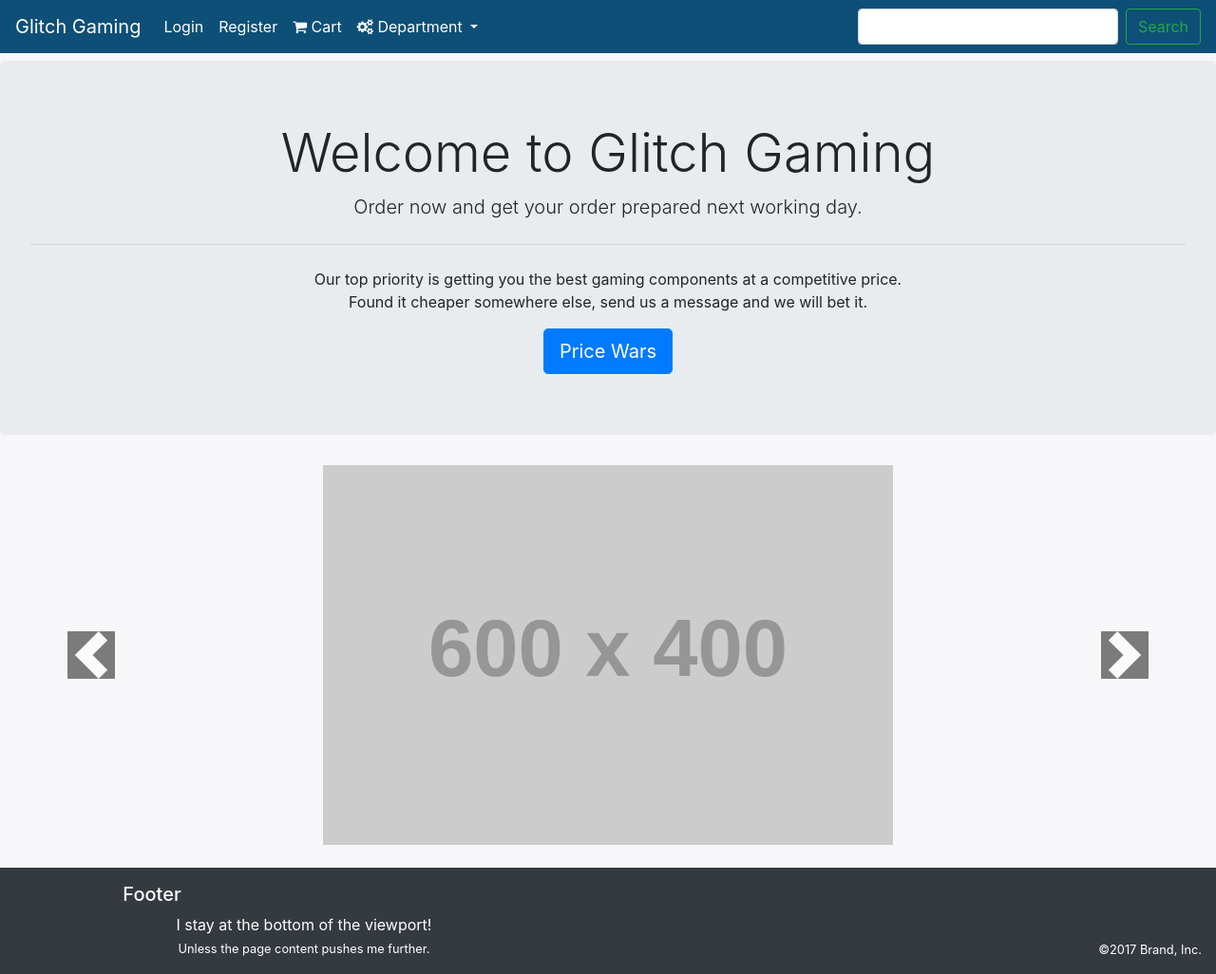
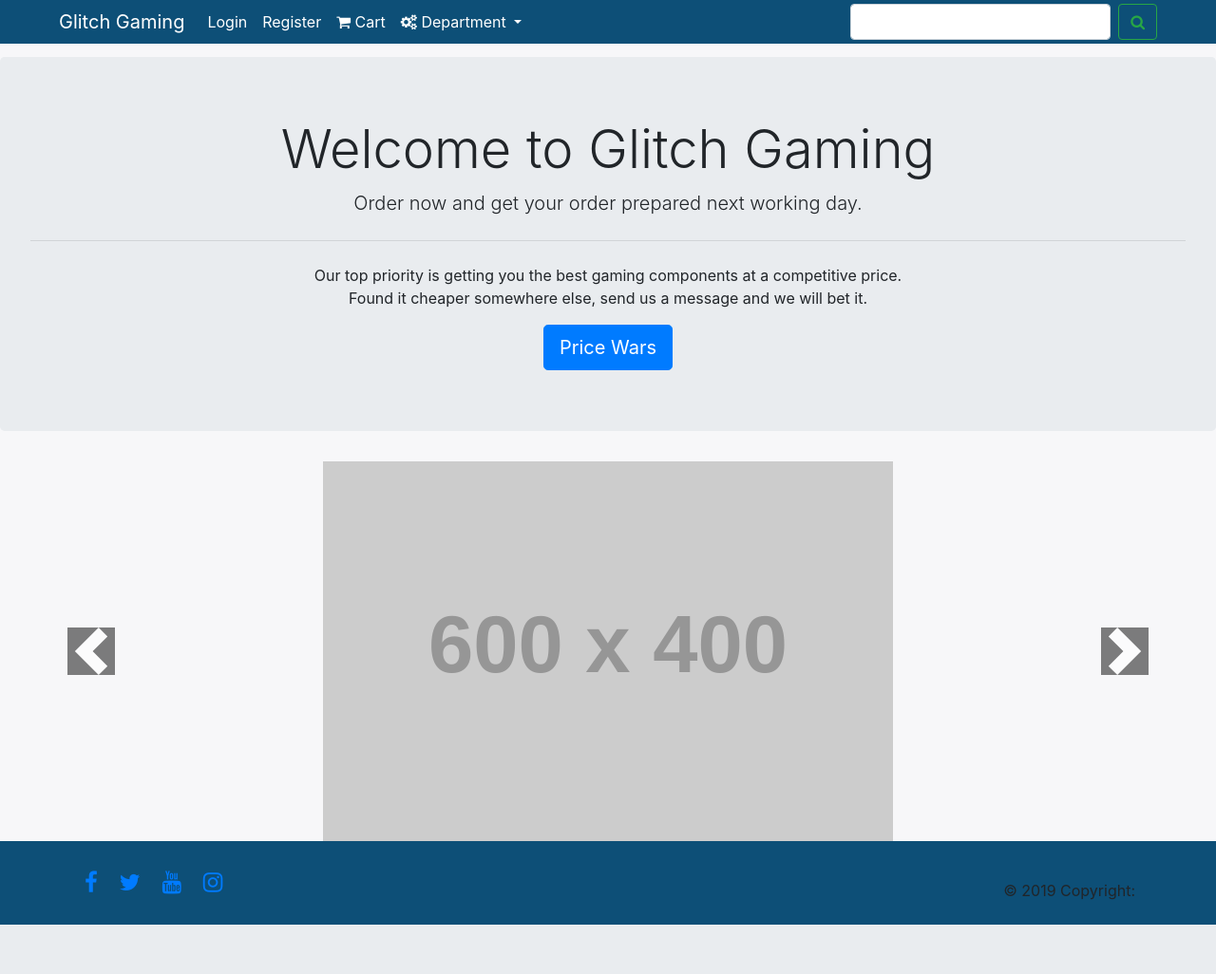
Before and after one commit to CaseyScott/Gaming-hardware-Django-milestone, a Django app: page / in a window 1280 px wide. Shown: the whole page at 95% size. After the commit the page ends 974 px from the top, so only its background shows below. Run offline with Django 3.2, Linux system fonts and the light colour scheme; grey boxes labelled with a size stand in for pictures from a placeholder-image service; some libraries are stand-ins or nearby versions.

Commit message:
footer working on shop page.

```diff
--- a/static/css/styles.css
+++ b/static/css/styles.css
@@ -1,5 +1,7 @@
 /* Sticky footer styles
 -------------------------------------------------- */
+
+
 /* #page-container {
     position: relative;
     background-color: #f7f7f9;
@@ -16,17 +18,31 @@
     display: block;
 } */
 
+.list-unstyled {
+    font-size: 1.5rem;
+}
+
 /*----------------------------------------------------------------Sticky footer */
-html, body {
-    height: 100%;
+html,
+body {
+    height: 100vh;
     margin: 0;
     background-color: #f7f7f9;
+    margin-top: 30px;
 }
 
 
 /* nav bar */
 .navbar {
     background-color: #0d4f77;
+}
+
+.fixed-top {
+    padding: 3px 12px;
+}
+
+.navbar-brand {
+    margin-left: 50px;
 }
 
 .navbar-brand,
@@ -39,6 +55,18 @@ html, body {
     border: 1px solid #000;
 }
 
+/*search bar */
+.search-bar {
+    margin-right: 50px;
+}
+
+.form-control {
+    width: 83%;
+}
+
+.navbar-toggler {
+margin-right: 40px;
+}
 
 /* nav bar */
 
@@ -99,14 +127,13 @@ caption p {
     margin: auto;
 }
 
-.container{
-    position: absolute;
+.container {
     padding-top: 1em;
 }
 
 /* home page carousel */
 .carousel-control-next-icon,
-.carousel-control-prev-icon  {
+.carousel-control-prev-icon {
     background-color: black;
     width: 50px;
     height: 50px;
@@ -121,10 +148,11 @@ caption p {
     font-size: 25px;
     font-weight: 700;
     line-height: 30px;
-    padding: 0 2px
-    ;min-width: 35px;
+    padding: 0 2px;
+    min-width: 35px;
     text-align: center;
 }
+
 .qty .plus {
     cursor: pointer;
     display: inline-block;
@@ -132,10 +160,11 @@ caption p {
     color: white;
     width: 30px;
     height: 30px;
-    font: 30px/1 Arial,sans-serif;
+    font: 30px/1 Arial, sans-serif;
     text-align: center;
     border-radius: 50%;
-    }
+}
+
 .qty .minus {
     cursor: pointer;
     display: inline-block;
@@ -143,35 +172,42 @@ caption p {
     color: white;
     width: 30px;
     height: 30px;
-    font: 30px/1 Arial,sans-serif;
+    font: 30px/1 Arial, sans-serif;
     text-align: center;
     border-radius: 50%;
     background-clip: padding-box;
 }
+
 div {
     text-align: center;
 }
-.minus:hover{
+
+.minus:hover {
     background-color: #717fe0 !important;
 }
-.plus:hover{
+
+.plus:hover {
     background-color: #717fe0 !important;
 }
+
 /*Prevent text selection*/
-span{
+span {
     -webkit-user-select: none;
     -moz-user-select: none;
     -ms-user-select: none;
 }
-input{
+
+input {
     border: 0;
     width: 2%;
 }
+
 nput::-webkit-outer-spin-button,
 input::-webkit-inner-spin-button {
     -webkit-appearance: none;
     margin: 0;
 }
-input:disabled{
-    background-color:white;
+
+input:disabled {
+    background-color: white;
 }
--- a/templates/base.html
+++ b/templates/base.html
@@ -22,7 +22,7 @@
     <div class="bg-color">
 
         <!--Navbar-->
-        <nav class="navbar navbar-expand-lg">
+        <nav class="navbar navbar-expand-lg fixed-top">
 
             <!-- Navbar brand -->
             <a class="navbar-brand" href="{% url 'index' %}">Glitch Gaming</a>
@@ -32,10 +32,10 @@
             </button>
 
             <!-- Collapsible content -->
-            <div class="collapse navbar-collapse" id="navbarSupportedContent">
-                <ul class="navbar-nav mr-auto">
+            <div class="navbar-collapse collapse" id="navbarSupportedContent">
+                <ul class="navbar-nav d-flex justify-content-end">
+
                     {% if user.is_authenticated %}
-
                     <!-- Dropdown -->
                     <li class="nav-item dropdown">
                         <a class="nav-link dropdown-toggle" href="#" id="navbarDropdown" role="button"
@@ -88,15 +88,17 @@
                             <a class="dropdown-item" href="#">Need help choosing</a>
                         </div>
                     </li>
-            </div>
-            </ul>
 
-            <!-- Search Bar -->
-            <div class="search-bar">
-                <form action="{% url 'search' %}" method="get" class="form-inline my-2 my-lg-0">
-                    <input class="form-control mr-sm-2" type="text" name="q" aria-label="Search">
-                    <button class="btn btn-outline-success my-2 my-sm-0" type="submit">Search</button>
-                </form>
+                </ul>
+
+                <!-- Search Bar -->
+                <div class="search-bar ml-auto">
+                    <form action="{% url 'search' %}" method="get" class="form-inline my-2 my-lg-0">
+                        <input class="form-control mr-sm-2" type="text" name="q" aria-label="Search">
+                        <button class="btn btn-outline-success my-2 my-sm-0" type="submit"><i
+                                class="fa fa-search"></i></button>
+                    </form>
+                </div>
             </div>
         </nav>
 
@@ -117,29 +119,28 @@
         {% block content %}
         {% endblock %}
     </div>
-
-
     <!-- End of page container -->
 
-    <!-- Footer -->
-    <footer class="bg-dark text-white mt-4" id="footer">
-        <div class="container-fluid py-3">
-            <div class="row">
-                <div class="col-md-3">
-                    <h5>Footer</h5>
-                </div>
-                <div class="col-md-3"></div>
-                <div class="col-md-3"></div>
-                <div class="col-md-3"></div>
-            </div>
-            <div class="row">
-                <div class="col-md-6">I stay at the bottom of the viewport! <span class="small"><br>Unless the page
-                        content pushes me further.</span></div>
-                <div class="col-md-3"></div>
-                <div class="col-md-3 text-right small align-self-end">©2017 Brand, Inc.</div>
+    <!--- Footer --->
+    <div class="navbar">
+        <div class="container" id="footer">
+            <ul class="list-unstyled list-inline text-center">
+                <li class="list-inline-item"><a class="btn-floating mx-1" href="#" target="_blank"><i
+                            class="fa fa-facebook-f"></i></a></li>
+                <li class="list-inline-item"><a class="btn-floating mx-1" href="#" target="_blank"><i
+                            class="fa fa-twitter"></i></a></li>
+                <li class="list-inline-item"><a class="btn-floating mx-1" href="#" target="_blank"><i
+                            class="fa fa-youtube"></i></a></li>
+                <li class="list-inline-item"><a class="btn-floating mx-1" href="#" target="_blank"><i
+                            class="fa fa-instagram"></i></a></li>
+            </ul>
+            <div class="footer-copyright text-center py-3">© 2019 Copyright:
             </div>
         </div>
-    </footer>
+    </div>
+
+    <!-- Footer -->
+
 
     <!-- JS Bootstrap -->
     <script src="https://code.jquery.com/jquery-3.3.1.slim.min.js"
```
Also changed, not shown: products/templates/products.html (+0 -77 lines).
